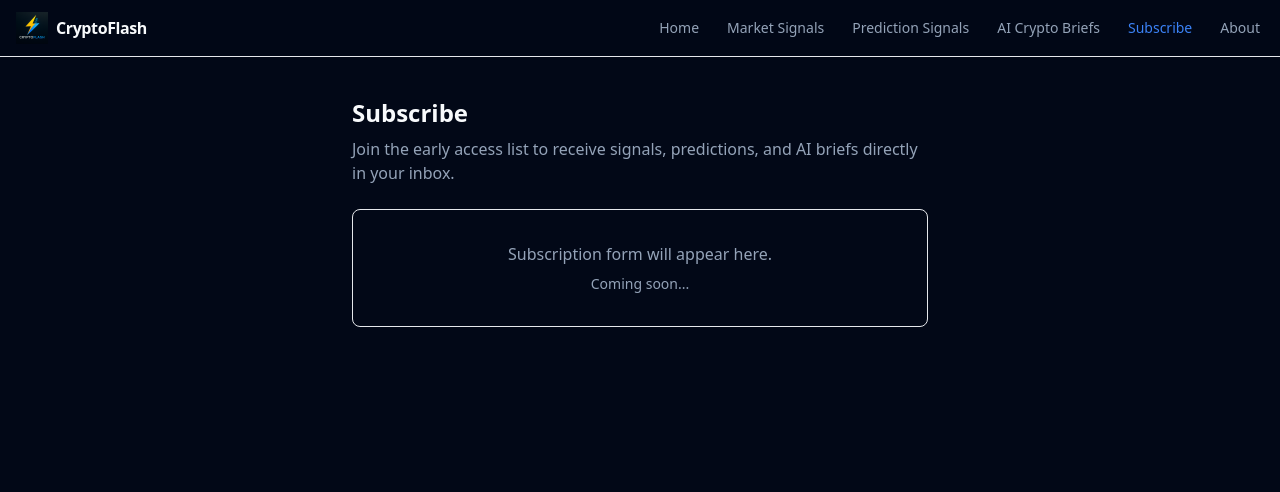
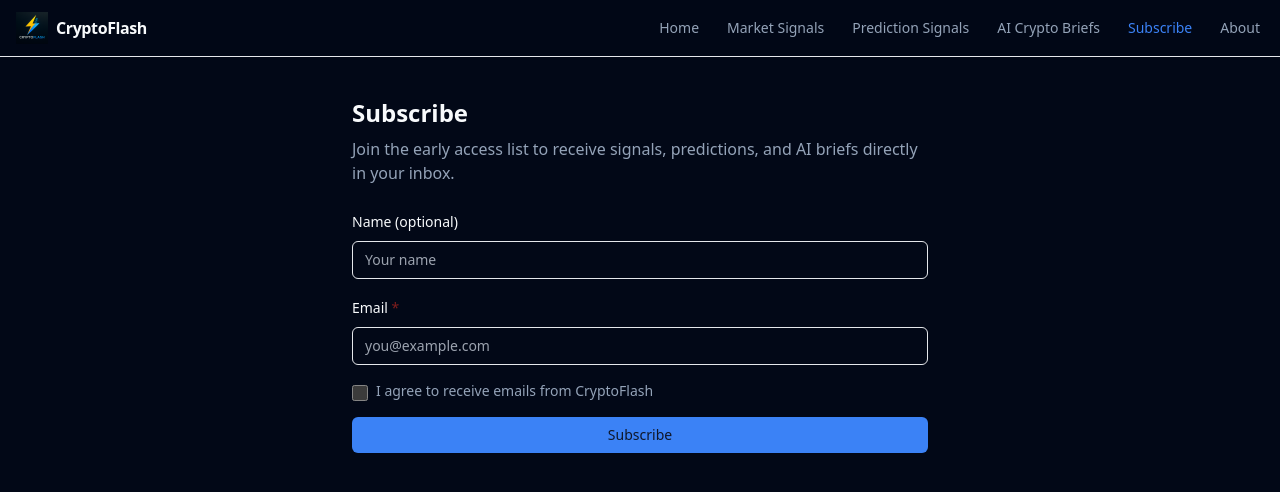
Before and after one commit to DechM/cryptoflash, a Next.js app in the folder web/: page /subscribe in a window 1280 px wide. Shown: the top 492 px of the page. Built offline with nearby package versions, Linux system fonts and the light colour scheme.

Commit message:
feat(subscribe+seo): subscription form, per-page metadata, error alerts, a11y

```diff
--- /dev/null
+++ b/web/app/api/subscribe/route.ts
@@ -0,0 +1,53 @@
+import { NextRequest, NextResponse } from 'next/server';
+
+export async function POST(request: NextRequest) {
+  try {
+    const body = await request.json();
+    const { name, email, agreeToEmails } = body;
+
+    if (!email || !agreeToEmails) {
+      return NextResponse.json({ error: 'Email and agreement are required' }, { status: 400 });
+    }
+
+    const brevoApiKey = process.env.BREVO_API_KEY;
+    if (!brevoApiKey) {
+      // Fallback: return success but note that backend isn't configured
+      return NextResponse.json(
+        { message: 'Subscription service not configured' },
+        { status: 503 }
+      );
+    }
+
+    // Add contact to Brevo list
+    const response = await fetch('https://api.brevo.com/v3/contacts', {
+      method: 'POST',
+      headers: {
+        'Accept': 'application/json',
+        'Content-Type': 'application/json',
+        'api-key': brevoApiKey,
+      },
+      body: JSON.stringify({
+        email,
+        attributes: {
+          FIRSTNAME: name || '',
+          SUBSCRIBED: true,
+        },
+        listIds: [parseInt(process.env.BREVO_LIST_ID || '1', 10)],
+        updateEnabled: true,
+      }),
+    });
+
+    if (!response.ok) {
+      const errorData = await response.json().catch(() => ({}));
+      throw new Error(errorData.message || `Brevo API error: ${response.status}`);
+    }
+
+    return NextResponse.json({ message: 'Successfully subscribed' });
+  } catch (error) {
+    console.error('Subscription error:', error);
+    return NextResponse.json(
+      { error: 'Failed to process subscription' },
+      { status: 500 }
+    );
+  }
+}
--- a/web/app/subscribe/page.tsx
+++ b/web/app/subscribe/page.tsx
@@ -1,4 +1,5 @@
 import type { Metadata } from 'next';
+import { SubscribeForm } from '@/components/subscribe/SubscribeForm';
 
 export async function generateMetadata(): Promise<Metadata> {
   return {
@@ -24,10 +25,7 @@
           Join the early access list to receive signals, predictions, and AI briefs directly in your inbox.
         </p>
       </div>
-      <div className="rounded-lg border p-8 text-center text-muted-foreground">
-        <p>Subscription form will appear here.</p>
-        <p className="text-sm mt-2">Coming soon...</p>
-      </div>
+      <SubscribeForm />
     </div>
   );
 }
--- /dev/null
+++ b/web/components/subscribe/SubscribeForm.tsx
@@ -0,0 +1,119 @@
+'use client';
+
+import { useState } from 'react';
+import { Button } from '@/components/ui/button';
+import { Alert, AlertDescription } from '@/components/ui/alert';
+
+export function SubscribeForm() {
+  const [name, setName] = useState('');
+  const [email, setEmail] = useState('');
+  const [agreeToEmails, setAgreeToEmails] = useState(false);
+  const [status, setStatus] = useState<'idle' | 'loading' | 'success' | 'error'>('idle');
+  const [message, setMessage] = useState('');
+
+  const handleSubmit = async (e: React.FormEvent) => {
+    e.preventDefault();
+    setStatus('loading');
+    setMessage('');
+
+    try {
+      // Try Brevo API first if available
+      if (process.env.NEXT_PUBLIC_BREVO_API_KEY) {
+        const response = await fetch('/api/subscribe', {
+          method: 'POST',
+          headers: {
+            'Content-Type': 'application/json',
+          },
+          body: JSON.stringify({ name, email, agreeToEmails }),
+        });
+
+        const data = await response.json();
+
+        if (response.ok) {
+          setStatus('success');
+          setMessage('Successfully subscribed! Check your inbox.');
+          setName('');
+          setEmail('');
+          setAgreeToEmails(false);
+        } else {
+          setStatus('error');
+          setMessage(data.error || 'Subscription failed. Please try again.');
+        }
+      } else {
+        // Fallback to Substack (server-side form submission)
+        // For now, show a message to use Substack directly
+        setStatus('success');
+        setMessage(
+          'Thank you! Please visit our Substack to complete your subscription.'
+        );
+        // In production, you'd redirect to Substack or use their embed form
+      }
+    } catch (error) {
+      setStatus('error');
+      setMessage('Something went wrong. Please try again later.');
+    }
+  };
+
+  return (
+    <form onSubmit={handleSubmit} className="space-y-4">
+      <div className="space-y-2">
+        <label htmlFor="name" className="text-sm font-medium">
+          Name (optional)
+        </label>
+        <input
+          id="name"
+          type="text"
+          value={name}
+          onChange={(e) => setName(e.target.value)}
+          placeholder="Your name"
+          className="w-full rounded-md border bg-background px-3 py-2 text-sm outline-none ring-offset-background focus-visible:ring-2 focus-visible:ring-ring"
+        />
+      </div>
+
+      <div className="space-y-2">
+        <label htmlFor="email" className="text-sm font-medium">
+          Email <span className="text-destructive">*</span>
+        </label>
+        <input
+          id="email"
+          type="email"
+          required
+          value={email}
+          onChange={(e) => setEmail(e.target.value)}
+          placeholder="you@example.com"
+          className="w-full rounded-md border bg-background px-3 py-2 text-sm outline-none ring-offset-background focus-visible:ring-2 focus-visible:ring-ring"
+        />
+      </div>
+
+      <div className="flex items-start gap-2">
+        <input
+          id="agree"
+          type="checkbox"
+          required
+          checked={agreeToEmails}
+          onChange={(e) => setAgreeToEmails(e.target.checked)}
+          className="mt-1 h-4 w-4 rounded border border-input"
+        />
+        <label htmlFor="agree" className="text-sm text-muted-foreground cursor-pointer">
+          I agree to receive emails from CryptoFlash
+        </label>
+      </div>
+
+      <Button type="submit" disabled={status === 'loading'} className="w-full">
+        {status === 'loading' ? 'Subscribing...' : 'Subscribe'}
+      </Button>
+
+      {status === 'success' && message && (
+        <Alert variant="default">
+          <AlertDescription>{message}</AlertDescription>
+        </Alert>
+      )}
+
+      {status === 'error' && message && (
+        <Alert variant="destructive">
+          <AlertDescription>{message}</AlertDescription>
+        </Alert>
+      )}
+    </form>
+  );
+}
```
